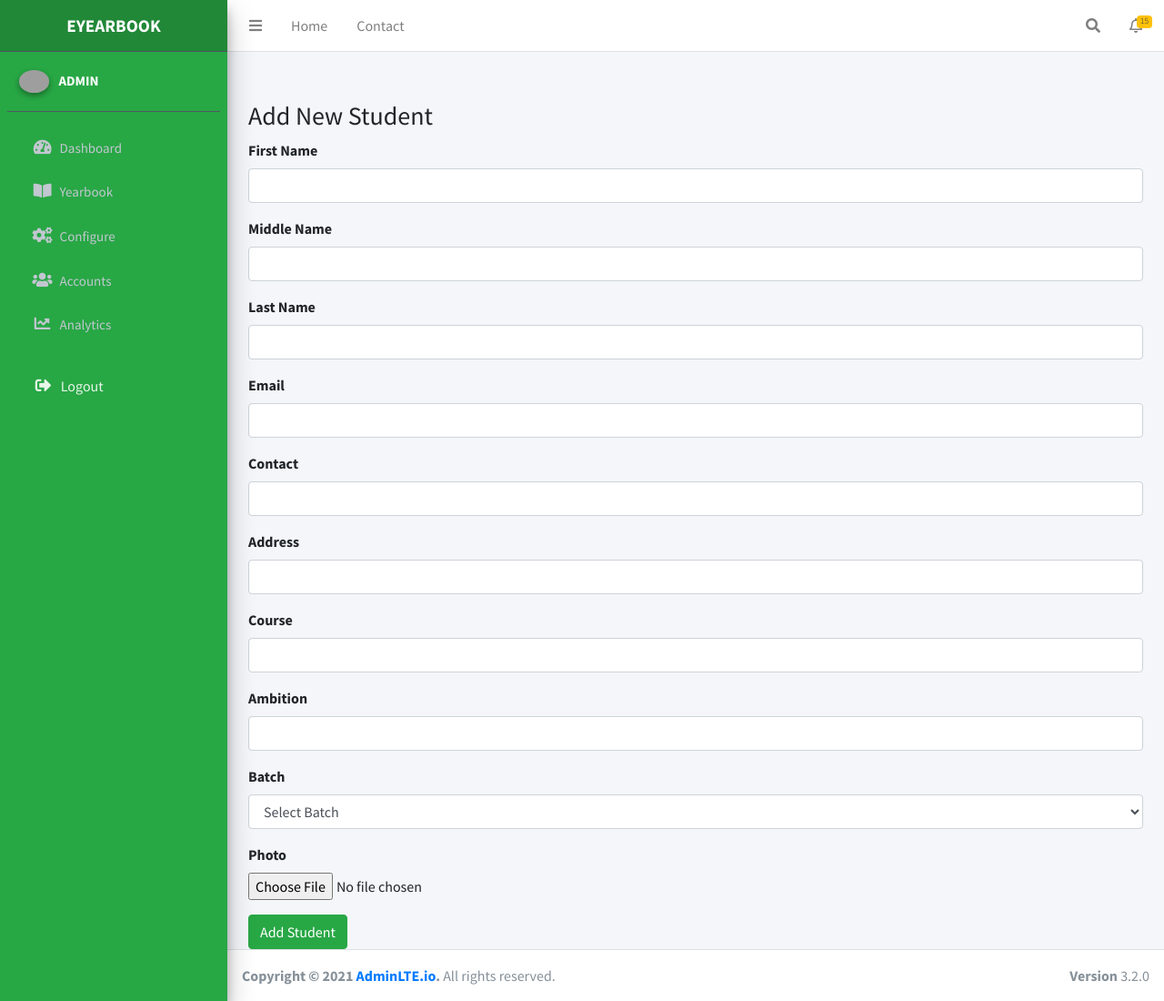
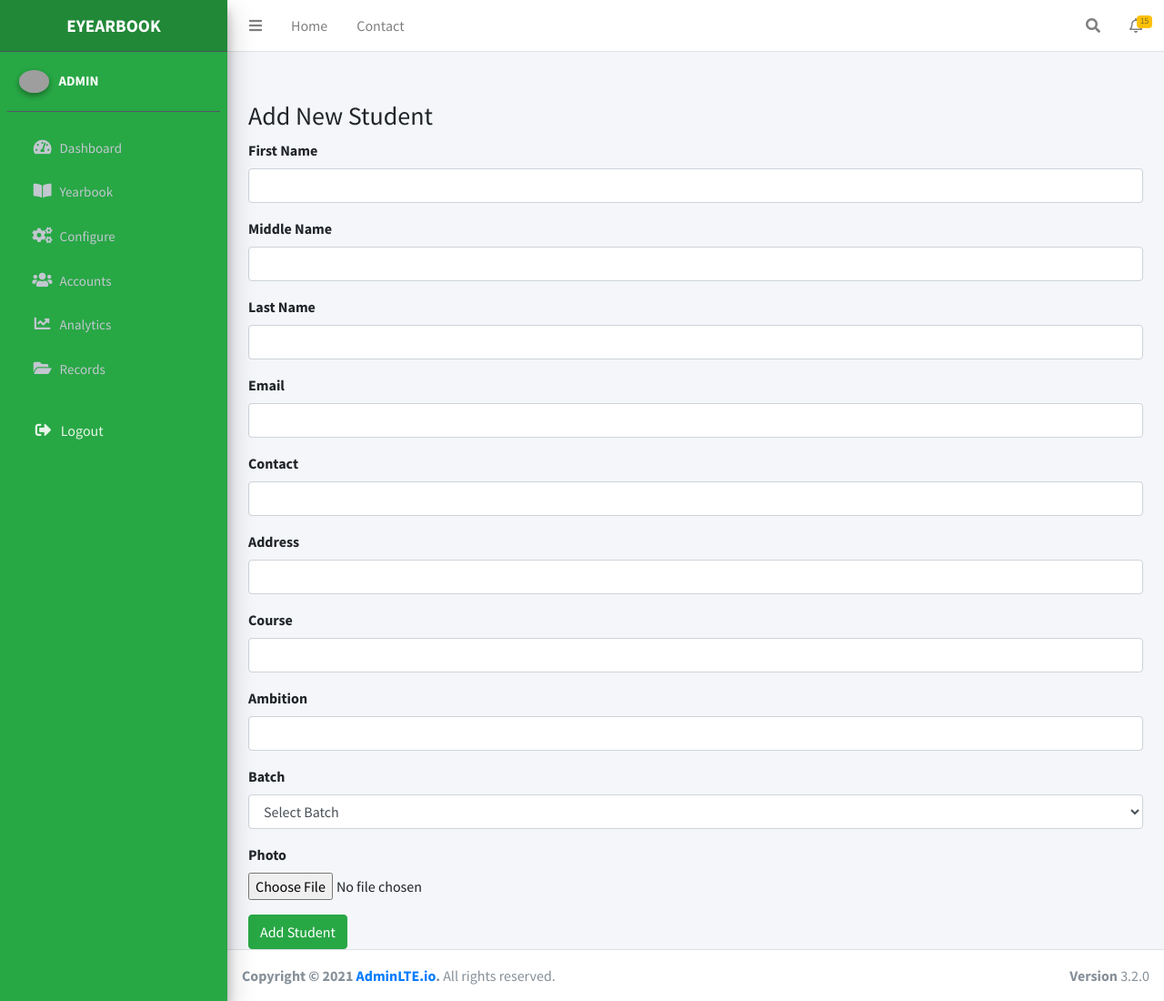
Before and after one commit to xxiimcha/eyearbook, a Django app: page /accounts/add-student/ in a window 1280 px wide. Shown: the whole page at 91% size. Run offline with Django 5.2, Linux system fonts and the light colour scheme; data comes from the database, SQL or seed files in the repository; both versions use the stored data as it was after the commit; some libraries are stand-ins or nearby versions; grey boxes are pictures that could not be loaded.

Commit message:
Added Records Nav Item

```diff
--- a/eyearbook/settings.py
+++ b/eyearbook/settings.py
@@ -25,7 +25,7 @@ SECRET_KEY = 'django-insecure-gq3t)=56=7_81(mx_434pdn0!%wtef=*mn(_@86erw95do&#4#
 # SECURITY WARNING: don't run with debug turned on in production!
 DEBUG = True
 
-ALLOWED_HOSTS = ['eyearbook.onrender.com']
+ALLOWED_HOSTS = ['eyearbook.onrender.com', '127.0.0.1']
 
 # Application definition
 
--- a/main/templates/includes/sidebar.html
+++ b/main/templates/includes/sidebar.html
@@ -48,6 +48,13 @@
           <a href="/analytics" class="nav-link" id="analytics">
             <i class="nav-icon fas fa-chart-line"></i>
             <p>Analytics</p>
+          </a>
+        </li>
+        <!-- ✅ New Records Nav Item -->
+        <li class="nav-item">
+          <a href="/records" class="nav-link" id="records">
+            <i class="nav-icon fas fa-folder-open"></i>
+            <p>Records</p>
           </a>
         </li>
 
```
Also changed, not shown: db.sqlite3.
